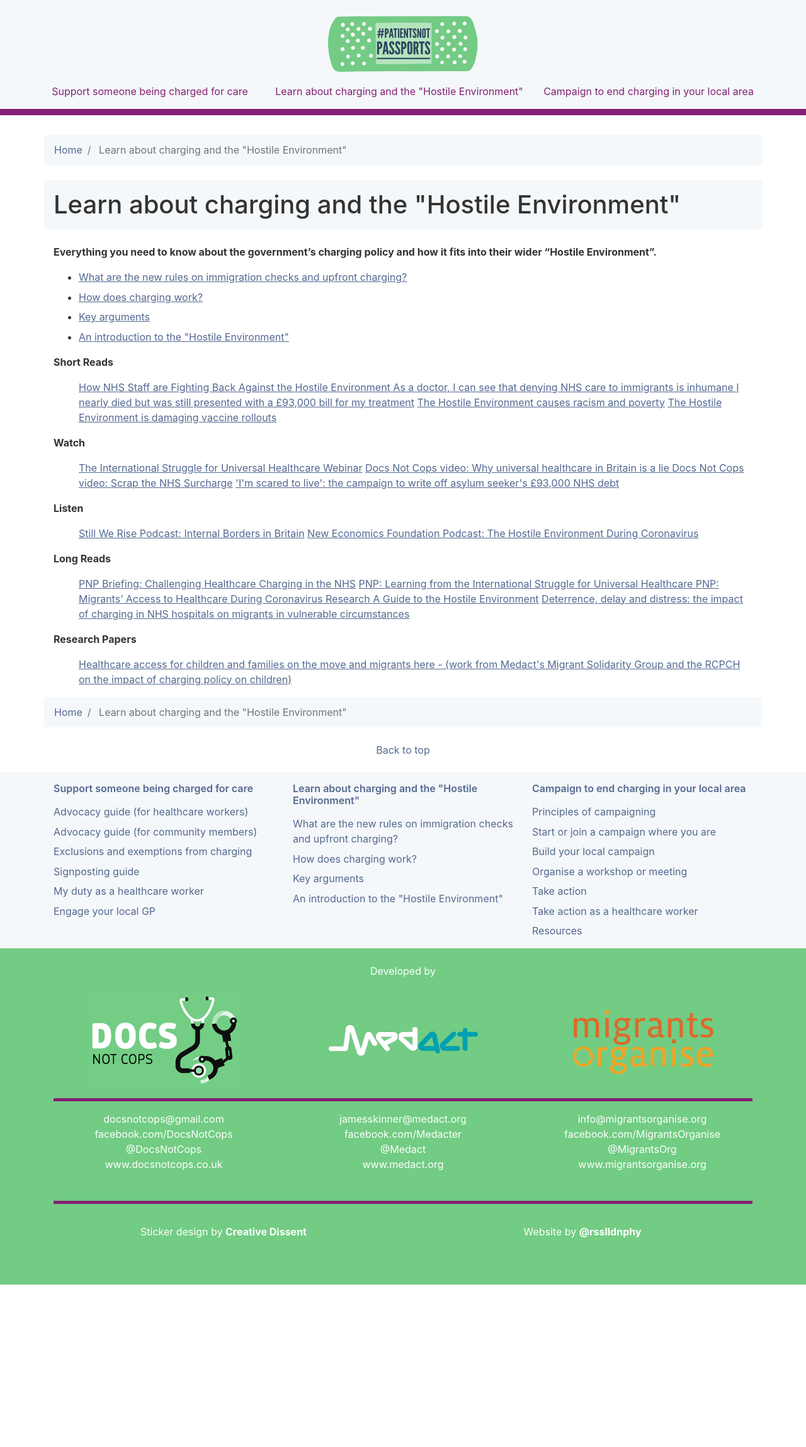
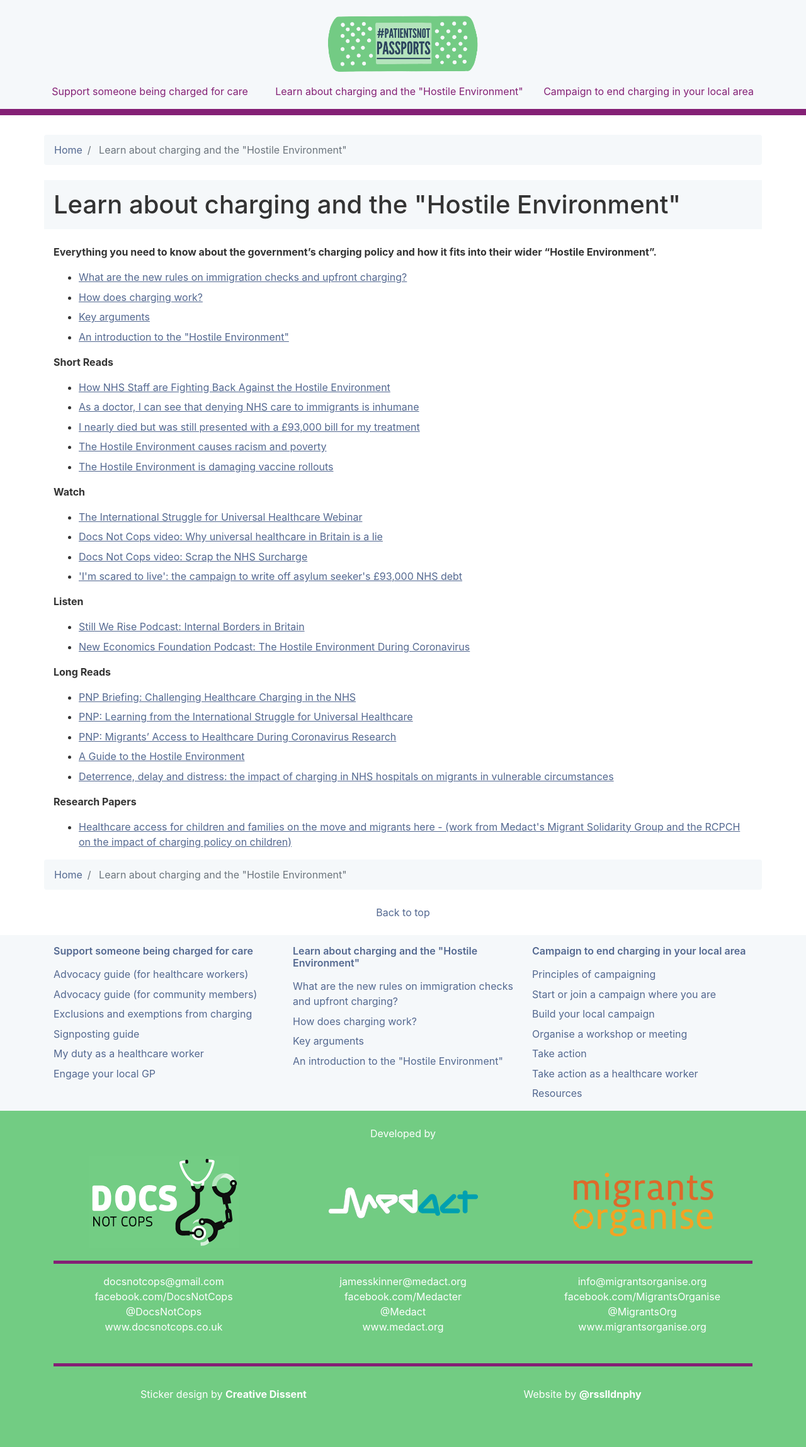
Before and after one commit to patientsnotpassports/patientsnotpassports.github.io, a Jekyll site: the page built from learn/index.md, in a window 1280 px wide. Shown: the whole page at 63% size. Built offline with Jekyll 4.4.1, drawn with Linux system fonts in a browser that asks for light colours; before the commit the page ends 2040 px from its top, so only the background shows below that.

```diff
--- a/learn/index.md
+++ b/learn/index.md
@@ -13,37 +13,37 @@ layout: page
 
 <b>Short Reads</b>
 <ul>
-<a href="https://www.opendemocracy.net/en/ournhs/how-nhs-staff-are-fighting-back-against-the-hostile-environment/">How NHS Staff are Fighting Back Against the Hostile Environment </a>
-<a href="https://www.theguardian.com/commentisfree/2018/mar/12/doctor-nhs-care-government-albert-thompson">As a doctor, I can see that denying NHS care to immigrants is inhumane </a>
-<a href="https://metro.co.uk/2019/12/09/i-nearly-died-but-was-still-presented-with-a-93000-bill-for-my-treatment-11233713/">I nearly died but was still presented with a £93,000 bill for my treatment</a>
-<a href="https://www.theguardian.com/uk-news/2020/sep/03/hostile-environment-has-fostered-racism-and-caused-poverty-report-finds">The Hostile Environment causes racism and poverty</a>
-<a href="https://www.huckmag.com/perspectives/the-hostile-environment-is-damaging-vaccine-rollouts/">The Hostile Environment is damaging vaccine rollouts</a>
+<li><a href="https://www.opendemocracy.net/en/ournhs/how-nhs-staff-are-fighting-back-against-the-hostile-environment/">How NHS Staff are Fighting Back Against the Hostile Environment </a></li>
+<li><a href="https://www.theguardian.com/commentisfree/2018/mar/12/doctor-nhs-care-government-albert-thompson">As a doctor, I can see that denying NHS care to immigrants is inhumane </a></li>
+<li><a href="https://metro.co.uk/2019/12/09/i-nearly-died-but-was-still-presented-with-a-93000-bill-for-my-treatment-11233713/">I nearly died but was still presented with a £93,000 bill for my treatment</a></li>
+<li><a href="https://www.theguardian.com/uk-news/2020/sep/03/hostile-environment-has-fostered-racism-and-caused-poverty-report-finds">The Hostile Environment causes racism and poverty</a></li>
+<li><a href="https://www.huckmag.com/perspectives/the-hostile-environment-is-damaging-vaccine-rollouts/">The Hostile Environment is damaging vaccine rollouts</a></li>
   </ul>
 
 <B>Watch</B>
 <ul>
-<a href="https://neweconomics.org/2020/10/the-international-struggle-for-universal-healthcare">The International Struggle for Universal Healthcare Webinar</a>
-<a href="https://twitter.com/DocsNotCops/status/1319582677633302529?s=20">Docs Not Cops video: Why universal healthcare in Britain is a lie </a>
-<a href="https://www.facebook.com/watch/?v=237166957729674">Docs Not Cops video: Scrap the NHS Surcharge</a>
-<a href="https://www.itv.com/news/calendar/2021-10-01/im-scared-to-live-campaign-to-write-off-asylum-seekers-93000-nhs-debt">'I'm scared to live': the campaign to write off asylum seeker's £93,000 NHS debt</a>
+<li><a href="https://neweconomics.org/2020/10/the-international-struggle-for-universal-healthcare">The International Struggle for Universal Healthcare Webinar</a></li>
+<li><a href="https://twitter.com/DocsNotCops/status/1319582677633302529?s=20">Docs Not Cops video: Why universal healthcare in Britain is a lie </a></li>
+<li><a href="https://www.facebook.com/watch/?v=237166957729674">Docs Not Cops video: Scrap the NHS Surcharge</a></li>
+<li><a href="https://www.itv.com/news/calendar/2021-10-01/im-scared-to-live-campaign-to-write-off-asylum-seekers-93000-nhs-debt">'I'm scared to live': the campaign to write off asylum seeker's £93,000 NHS debt</a></li>
   </ul>
 
 <B>Listen</B>
 <ul>
-<a href="https://podcasts.apple.com/gb/podcast/episode-8-internal-borders-in-britain/id1521448166?i=1000516917097">  Still We Rise Podcast: Internal Borders in Britain</a>
-<a href="https://neweconomics.org/2020/07/weekly-economics-podcast-the-hostile-environment-during-coronavirus">New Economics Foundation Podcast: The Hostile Environment During Coronavirus</a>
+<li><a href="https://podcasts.apple.com/gb/podcast/episode-8-internal-borders-in-britain/id1521448166?i=1000516917097">  Still We Rise Podcast: Internal Borders in Britain</a></li>
+<li><a href="https://neweconomics.org/2020/07/weekly-economics-podcast-the-hostile-environment-during-coronavirus">New Economics Foundation Podcast: The Hostile Environment During Coronavirus</a></li>
   </ul>
 
 <B>Long Reads</B>
 <ul>
-<a href="https://www.medact.org/2019/resources/briefings/patients-not-passports/">  PNP Briefing: Challenging Healthcare Charging in the NHS</a>
-<a href="https://neweconomics.org/2020/10/patients-not-passports">PNP: Learning from the International Struggle for Universal Healthcare </a>
-<a href="https://www.migrantsorganise.org/?p=29054">PNP: Migrants’ Access to Healthcare During Coronavirus Research </a>
-<a href="https://www.libertyhumanrights.org.uk/wp-content/uploads/2020/02/Hostile-Environment-Guide-%E2%80%93-update-May-2019_0.pdf">A Guide to the Hostile Environment</a>
-<a href="https://www.doctorsoftheworld.org.uk/wp-content/uploads/import-from-old-site/files/Research_brief_KCL_upfront_charging_research_2310.pdf">Deterrence, delay and distress: the impact of charging in NHS hospitals on migrants in vulnerable circumstances</a>
+<li><a href="https://www.medact.org/2019/resources/briefings/patients-not-passports/">  PNP Briefing: Challenging Healthcare Charging in the NHS</a></li>
+<li><a href="https://neweconomics.org/2020/10/patients-not-passports">PNP: Learning from the International Struggle for Universal Healthcare </a></li>
+<li><a href="https://www.migrantsorganise.org/?p=29054">PNP: Migrants’ Access to Healthcare During Coronavirus Research </a></li>
+<li><a href="https://www.libertyhumanrights.org.uk/wp-content/uploads/2020/02/Hostile-Environment-Guide-%E2%80%93-update-May-2019_0.pdf">A Guide to the Hostile Environment</a></li>
+<li><a href="https://www.doctorsoftheworld.org.uk/wp-content/uploads/import-from-old-site/files/Research_brief_KCL_upfront_charging_research_2310.pdf">Deterrence, delay and distress: the impact of charging in NHS hospitals on migrants in vulnerable circumstances</a></li>
   </ul>
 
 <b>Research Papers </B>
 <ul>
-<a href="">  Healthcare access for children and families on the move and migrants here - (work from Medact's Migrant Solidarity Group and the RCPCH on the impact of charging policy on children)</a>
+<li><a href="">  Healthcare access for children and families on the move and migrants here - (work from Medact's Migrant Solidarity Group and the RCPCH on the impact of charging policy on children)</a></li>
   </ul>
```
